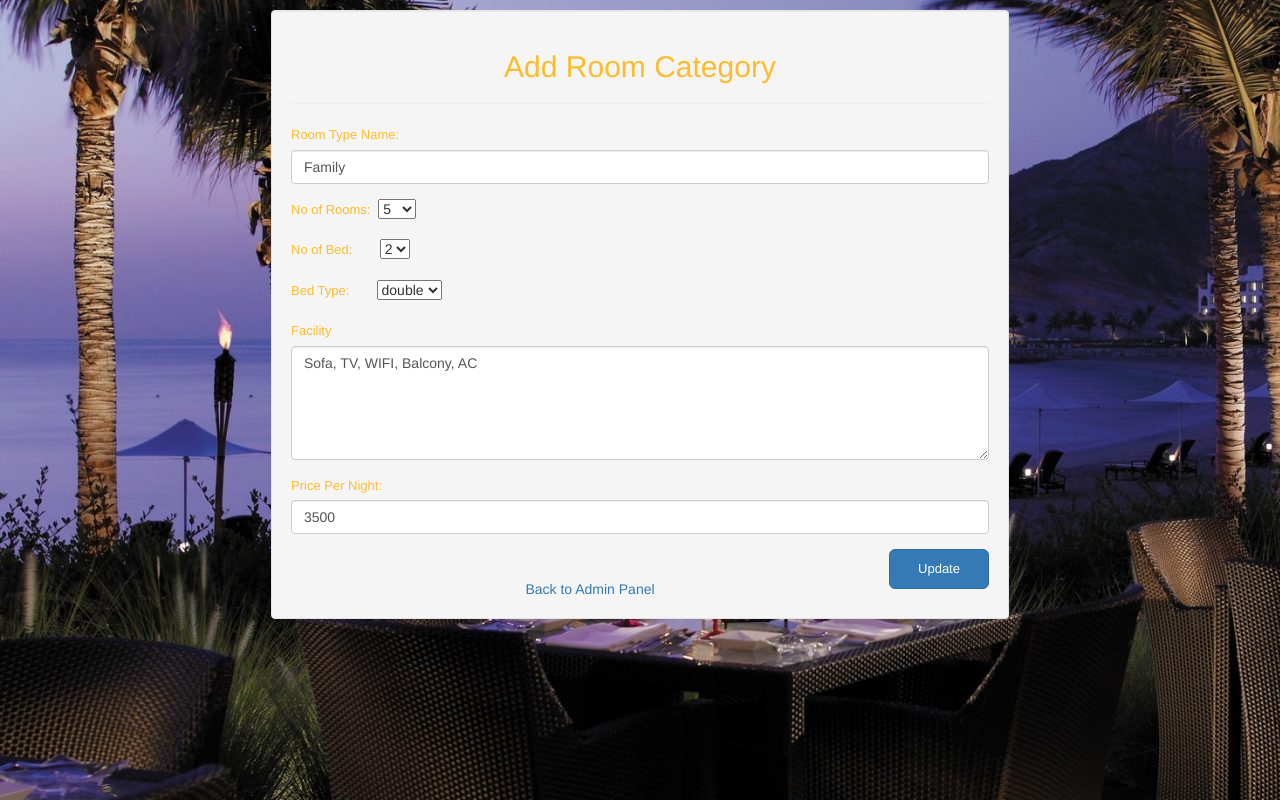
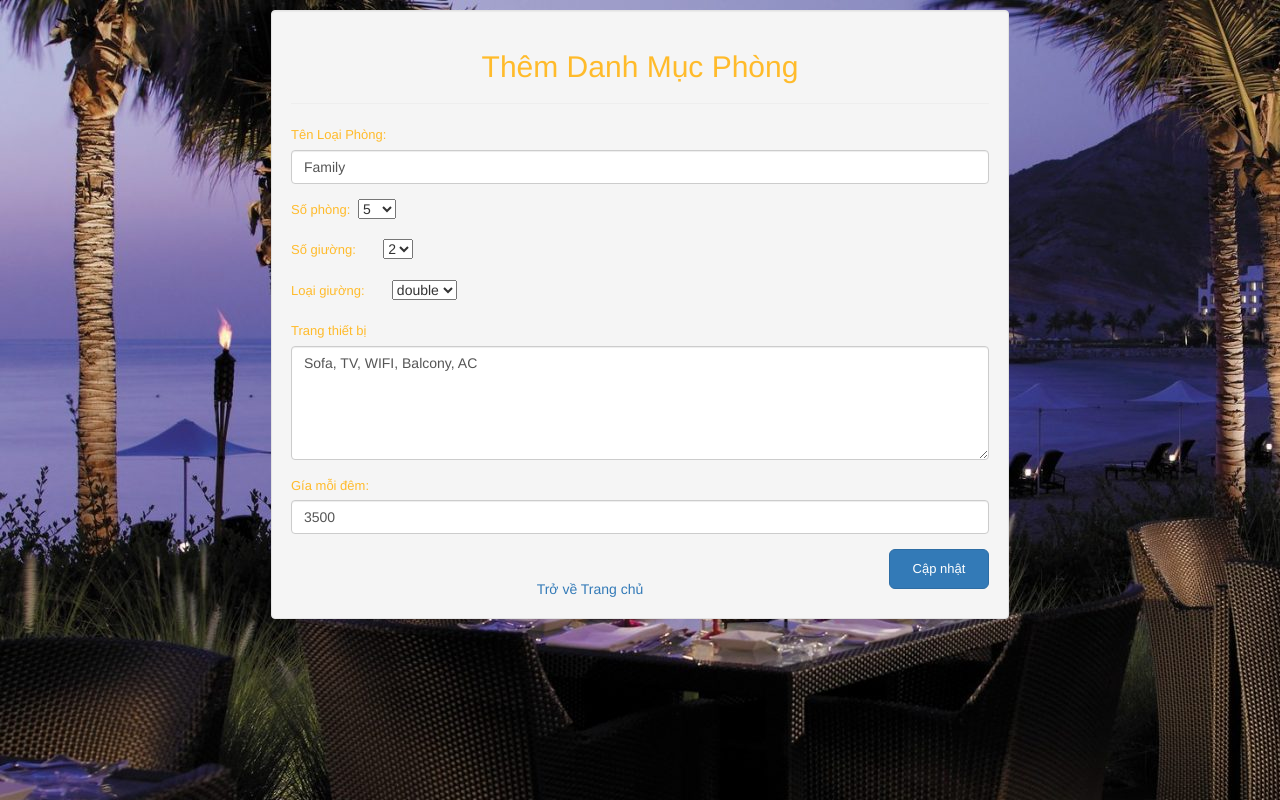
Before and after one commit to th5tuananh/qlks, a PHP site: page /admin/edit_room_cat.php?roomname=Family in a window 1280 px wide. Run offline with PHP 8.4, Linux system fonts and the light colour scheme; data comes from the database, SQL or seed files in the repository; a stand-in replaces the project's code that opens the database connection; some libraries are stand-ins or nearby versions.

```diff
--- a/admin/edit_room_cat.php
+++ b/admin/edit_room_cat.php
@@ -39,15 +39,15 @@ if(isset($_REQUEST[ 'submit']))
 <body>
     <div class="container">
         <div class="well">
-            <h2>Add Room Category</h2>
+            <h2>Thêm Danh Mục Phòng</h2>
             <hr>
             <form action="" method="post" name="room_category">
                 <div class="form-group">
-                    <label for="roomname">Room Type Name:</label>
+                    <label for="roomname">Tên Loại Phòng:</label>
                     <input type="text" class="form-control" name="roomname" value="<?php echo $row['roomname'] ?>" required>
                 </div>
                  <div class="form-group">
-                    <label for="qty">No of Rooms:</label>&nbsp;
+                    <label for="qty">Số phòng:</label>&nbsp;
                     <select name="room_qnty">
                     <option value="<?php echo $row['room_qnty'] ?>"><?php echo $row['room_qnty'] ?></option>
                       <option value="1">1</option>
@@ -63,7 +63,7 @@ if(isset($_REQUEST[ 'submit']))
                     </select>
                 </div>
                 <div class="form-group">
-                    <label for="bed">No of Bed:</label>&nbsp;&nbsp;&nbsp;&nbsp;&nbsp;&nbsp;
+                    <label for="bed">Số giường:</label>&nbsp;&nbsp;&nbsp;&nbsp;&nbsp;&nbsp;
                     <select name="no_bed">
                      <option value="<?php echo $row['no_bed'] ?>"><?php echo $row['no_bed'] ?></option>
                       <option value="1">1</option>
@@ -71,26 +71,26 @@ if(isset($_REQUEST[ 'submit']))
                     </select>
                 </div>
                 <div class="form-group">
-                    <label for="bedtype">Bed Type:</label>&nbsp;&nbsp;&nbsp;&nbsp;&nbsp;&nbsp;
+                    <label for="bedtype">Loại giường:</label>&nbsp;&nbsp;&nbsp;&nbsp;&nbsp;&nbsp;
                    <select name="bedtype">
                      <option value="<?php echo $row['bedtype'] ?>"><?php echo $row['bedtype'] ?></option>
-                      <option value="single">single</option>
-                      <option value="double">double</option>
+                      <option value="single">đơn</option>
+                      <option value="double">đôi</option>
                     </select>
                 </div>
                 <div class="form-group">
-                    <label for="Facility">Facility</label>
+                    <label for="Facility">Trang thiết bị</label>
                     <textarea class="form-control" rows="5" name="facility"><?php echo $row['facility'] ?></textarea>
                 </div>
                <div class="form-group">
-                    <label for="price">Price Per Night:</label>
+                    <label for="price">Gía mỗi đêm:</label>
                     <input type="text" class="form-control" name="price" value="<?php echo $row['price'] ?>" required>
                 </div>
-                <button type="submit" class="btn btn-lg btn-primary button" name="submit">Update</button>
+                <button type="submit" class="btn btn-lg btn-primary button" name="submit">Cập nhật</button>
 
                <br>
                 <div id="click_here">
-                    <a href="../admin.php">Back to Admin Panel</a>
+                    <a href="../admin.php">Trở về Trang chủ</a>
                 </div>
 
 
--- a/booknow.php
+++ b/booknow.php
@@ -60,7 +60,7 @@
 
 
       <div class="well">
-            <h2>Book Now: <?php echo $roomname; ?></h2>
+            <h2>Đặt ngay: <?php echo $roomname; ?></h2>
             <hr>
             <form action="" method="post" name="room_category">
 
@@ -85,11 +85,11 @@
                 </div>
 
 
-                <button type="submit" class="btn btn-lg btn-primary button" name="submit">Book Now</button>
+                <button type="submit" class="btn btn-lg btn-primary button" name="submit">Đặt ngay</button>
 
                <br>
                 <div id="click_here">
-                    <a href="index.php">Quay về Trang chủ</a>
+                    <a href="index.php">Trở về Trang chủ</a>
                 </div>
 
 
--- a/edit_all_room.php
+++ b/edit_all_room.php
@@ -95,7 +95,7 @@ if(isset($_REQUEST[ 'submit']))
 
                <br>
                 <div id="click_here">
-                    <a href="admin.php">Trở lại Trang chủ</a>
+                    <a href="admin.php">Trở về Trang chủ</a>
                 </div>
 
 
```
